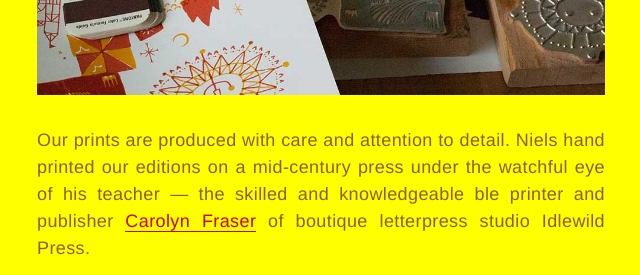
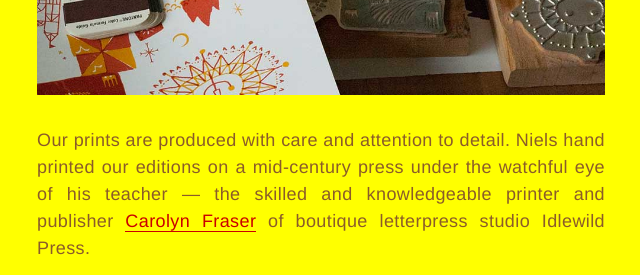
Before and after one commit to Elbone/wilkintie, a plain HTML site: page docs/index.html in a window 1280 px wide. Shown: the part 4140-4415 px from the top of the page, without its empty margins (319-959 px from the left). Drawn offline with Linux system fonts and the light colour scheme.

Commit message:
Fixes previous fix 😂

```diff
--- a/docs/index.html
+++ b/docs/index.html
@@ -300,7 +300,7 @@
 	<article>
 		<h2>Quality</h2>
 		<img src="assets/wilkintie-quality.jpg"/>
-		<p>Our prints are produced with care and attention to detail. Niels hand printed our editions on a mid-century press under the watchful eye of his teacher — the skilled and knowledgeable ble printer and publisher <a href="http://www.carolynfraser.com/" target="_blank">Carolyn Fraser</a> of boutique letterpress studio Idlewild Press.</p>
+		<p>Our prints are produced with care and attention to detail. Niels hand printed our editions on a mid-century press under the watchful eye of his teacher — the skilled and knowledgeable printer and publisher <a href="http://www.carolynfraser.com/" target="_blank">Carolyn Fraser</a> of boutique letterpress studio Idlewild Press.</p>
 		<p>Each and every print has been carefully produced using the finest materials available, and is checked for quality. We print onto archival 100% cotton rag paper from the 250 year old <a href="http://www.stcuthbertsmill.com/" target="_blank">St Cuthberts Mill</a> of Somerset, England. We also use the finest quality inks on the market.</p>
 	</article>
 	<article>
```
